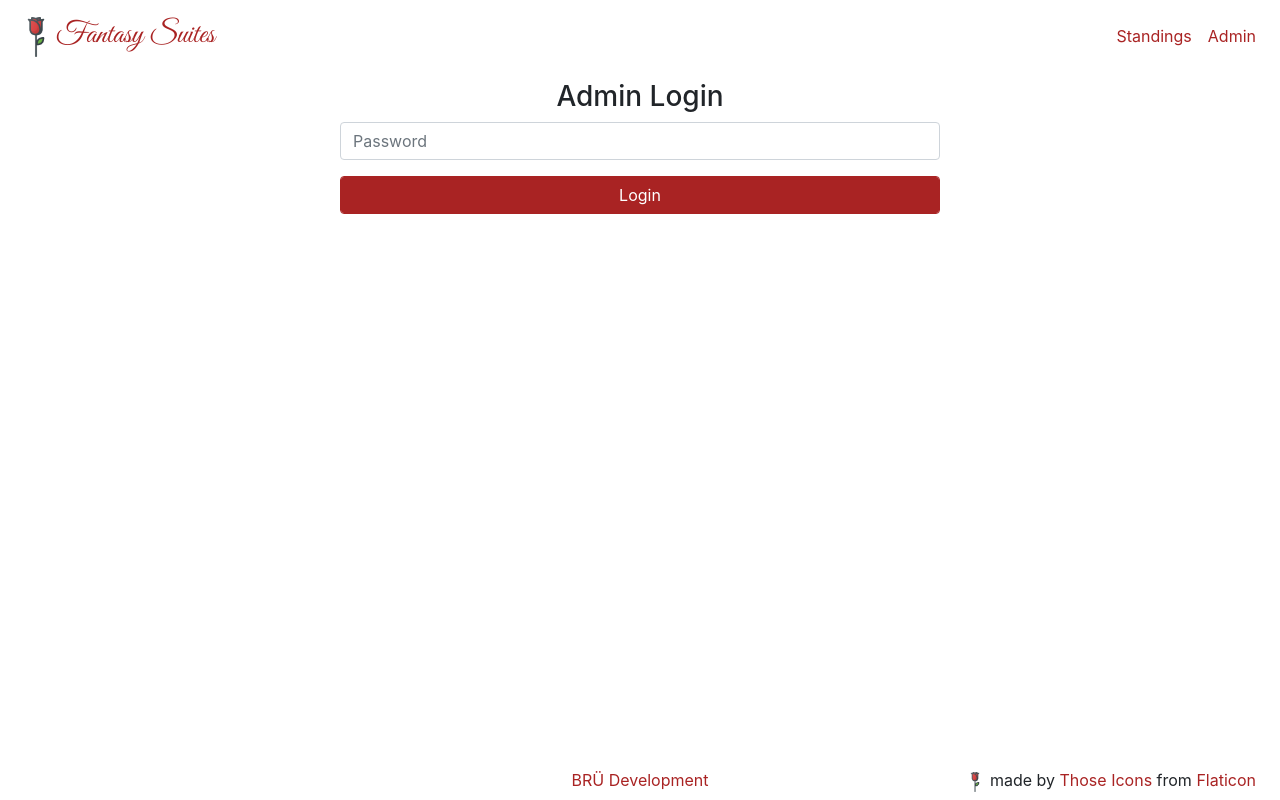
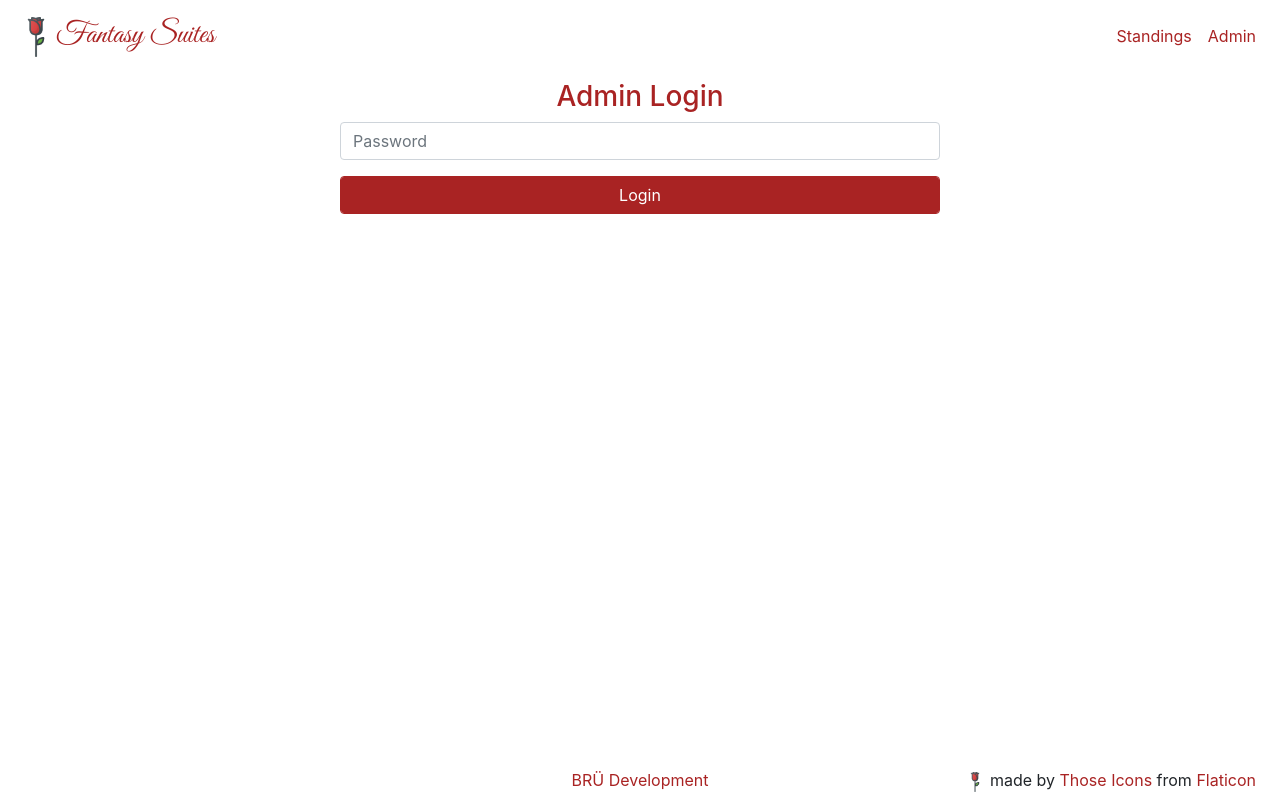
Before and after one commit to njbrunner/bachelor-web, a Vue app: page /login in a window 1280 px wide. Built offline with nearby package versions, Linux system fonts and the light colour scheme.

Commit message:
more styling

```diff
--- a/src/auth/components/Login.vue
+++ b/src/auth/components/Login.vue
@@ -1,38 +1,47 @@
 <template>
   <form>
     <div class="login-container">
-            <h3>Admin Login</h3>
+      <h3 class="heading">Admin Login</h3>
       <div class="form-group">
-                <input type="password" class="form-control" placeholder="Password" v-model="password">
+        <input
+          type="password"
+          class="form-control"
+          placeholder="Password"
+          v-model="password"
+        />
       </div>
       <div class="form-group">
-                <button class="btn btn-primary form-control" @click="login">Login</button>
+        <button class="btn btn-primary form-control" @click="login">
+          Login
+        </button>
       </div>
     </div>
   </form>
 </template>
 <script>
 export default {
-    name: 'Login',
+  name: "Login",
   data() {
     return {
-            password: null
-        }
+      password: null,
+    };
   },
   methods: {
     login(event) {
       event.preventDefault();
-            this.$store.dispatch('doLogin', this.password);
-        }
-    }
-}
+      this.$store.dispatch("doLogin", this.password);
+    },
+  },
+};
 </script>
 <style scoped>
-
 .login-container {
   max-width: 600px !important;
   text-align: center;
   margin: auto;
 }
 
+.heading {
+  color: var(--primary);
+}
 </style>
--- a/src/draft/components/SideBar.vue
+++ b/src/draft/components/SideBar.vue
@@ -47,7 +47,7 @@
       Reset Draft
     </button>
     <br />
-    <h3>Teams</h3>
+    <h3 class="heading">Teams</h3>
     <hr />
     <ul class="list-group">
       <li
@@ -145,4 +145,8 @@ export default {
   background-color: var(--primary);
   border-color: var(--primary);
 }
+
+.heading {
+  color: var(--primary);
+}
 </style>
```
Lines whose indentation alone changed are shown as unchanged.
